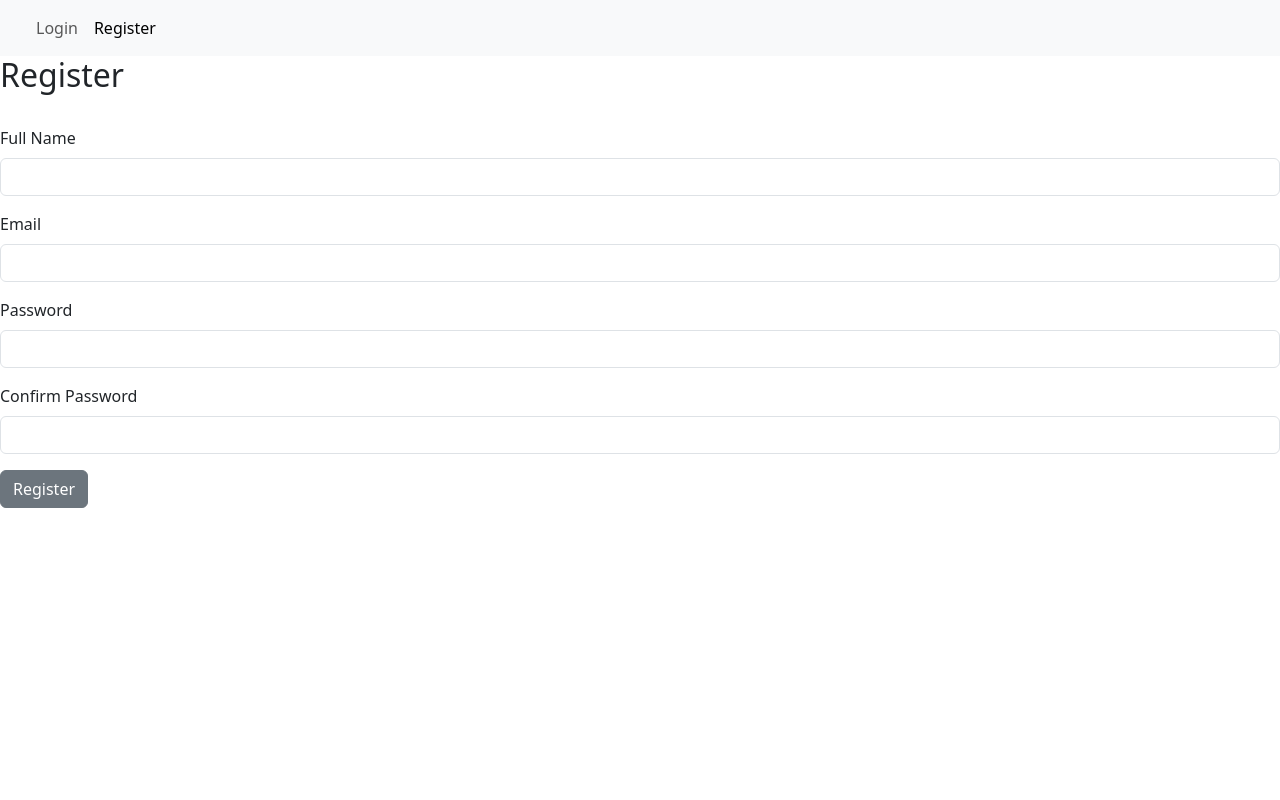
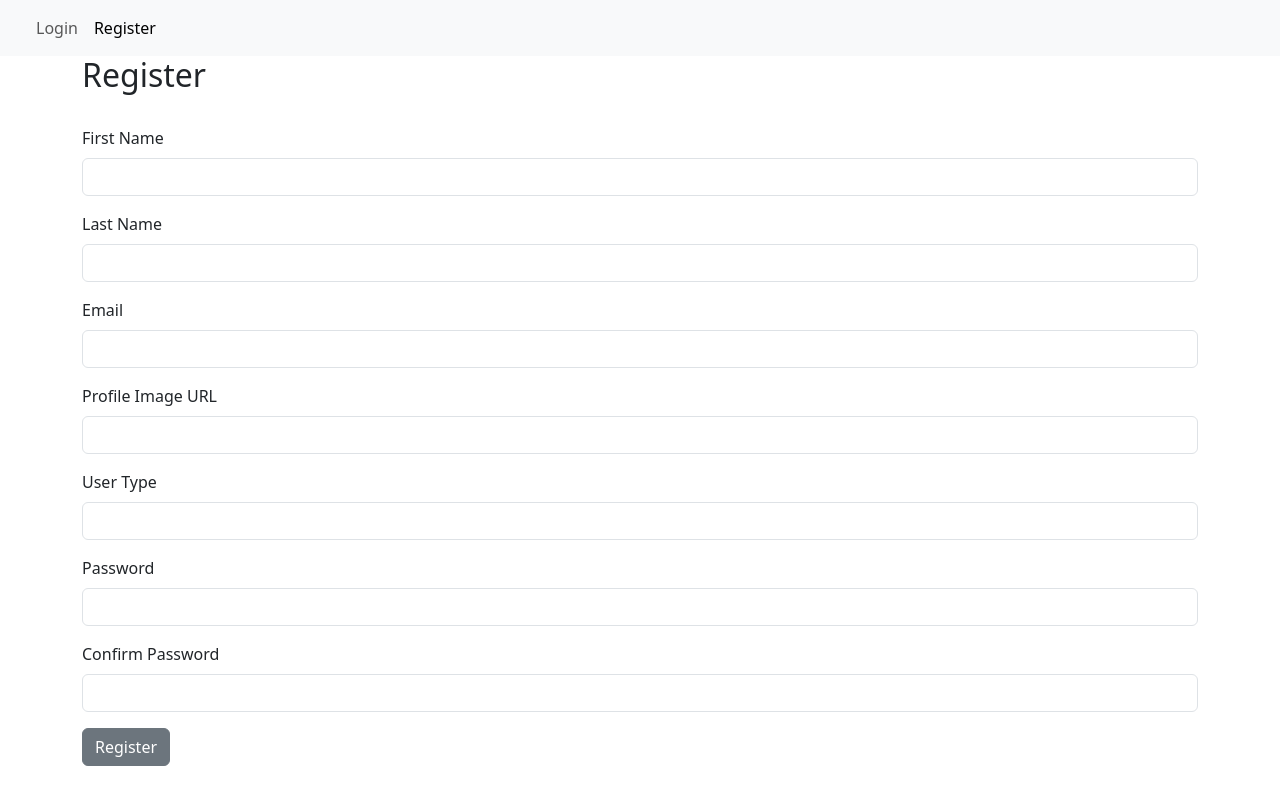
Before and after one commit to AustinCDavis/newforce-back-end-capstone, a React (Create React App) app in the folder Backend-Capstone/BackEndCapstone/client/backend-capstone/: page /register in a window 1280 px wide. Built offline with nearby package versions, Linux system fonts and the light colour scheme.

Commit message:
Will come back to registration error

```diff
--- a/Backend-Capstone/BackEndCapstone/client/backend-capstone/src/Managers/UserProfileManager.js
+++ b/Backend-Capstone/BackEndCapstone/client/backend-capstone/src/Managers/UserProfileManager.js
@@ -1,3 +1,5 @@
+import { Navigate } from "react-router-dom";
+
 const apiUrl = "https://localhost:5001";
 
 export const login = (userObject) => {
@@ -18,7 +20,8 @@ export const logout = () => {
       localStorage.clear()
 };
 
-export const register = (userObject, password) => {
+export const register = (userObject) => {
+
   return  fetch(`${apiUrl}/api/UserProfile`, {
     method: "POST",
     headers: {
@@ -27,7 +30,15 @@ export const register = (userObject, password) => {
     body: JSON.stringify(userObject),
   })
   .then((response) => response.json())
-    .then((savedUser) => {
-      localStorage.setItem("user", JSON.stringify(savedUser))
-    });
+    .then(() => {
+      <Navigate to="/login"/>
+    })
+  // .then((savedUser) => {
+  //     fetch(`${apiUrl}/api/UserProfile/GetByEmail?email=${savedUser.email}`)
+  //     .then((user) => {
+  //       console.log(user)
+  //       localStorage.setItem("user", JSON.stringify(user));
+  //       return user
+  //       })
+  //   });
 };
--- a/Backend-Capstone/BackEndCapstone/client/backend-capstone/src/components/Register.js
+++ b/Backend-Capstone/BackEndCapstone/client/backend-capstone/src/components/Register.js
@@ -1,61 +1,73 @@
-import React, { useState } from "react";
-import { Button, Form, FormGroup, Label, Input } from 'reactstrap';
+import React, { useState} from "react";
+import { Button, Form, FormGroup, Label, Input, Container } from 'reactstrap';
 import { useNavigate } from "react-router-dom";
 import { register } from "../Managers/UserProfileManager";
 
 
-export default function Register({ setIsLoggedIn }) {
+export default function Register({setIsLoggedIn}) {
   const navigate = useNavigate();
 
-  const [fullName, setFullName] = useState();
+  const [firstName, setFirstName] = useState();
+  const [lastName, setLastName] = useState();
   const [email, setEmail] = useState();
-
   const [password, setPassword] = useState();
+  const [imageLocation, setImageLocation] = useState();
+  const [userTypeId, setType] = useState();
   const [confirmPassword, setConfirmPassword] = useState();
 
   const registerClick = (e) => {
     e.preventDefault();
     if (password && password !== confirmPassword) {
-      alert("Passwords do not match. Please try again.");
+      alert("Passwords don't match. Do better.");
     } else {
-      const userObject = { fullName, email };
-      register(userObject, password)
+      const userProfile = { firstName, lastName, imageLocation, email, password, userTypeId };
+      register(userProfile, password)
         .then(() => {
           setIsLoggedIn(true)
           navigate('/')
         });
     }
-  };
+ };
 
   return (
-    <Form className="form" onSubmit={registerClick}>
-      <h2 style={{ marginBottom: "2rem" }} className="register-form-title">Register</h2>
+    <Container>
+
+    <Form onSubmit={registerClick}>
+    <h2 style={{marginBottom:"2rem"}} className="login-form-title">Register</h2>
       <fieldset>
         <FormGroup>
-          <Label htmlFor="fullName">Full Name</Label>
-          <Input className="input sm-text-input" id="fullName" type="text" onChange={e => setFullName(e.target.value)} />
+          <Label htmlFor="firstName">First Name</Label>
+          <Input id="firstName" type="text" onChange={e => setFirstName(e.target.value)} />
         </FormGroup>
-
+        <FormGroup>
+          <Label htmlFor="lastName">Last Name</Label>
+          <Input id="lastName" type="text" onChange={e => setLastName(e.target.value)} />
+        </FormGroup>
         <FormGroup>
           <Label for="email">Email</Label>
-          <Input className="input sm-text-input" id="email" type="text" onChange={e => setEmail(e.target.value)} />
+          <Input id="email" type="text" onChange={e => setEmail(e.target.value)} />
         </FormGroup>
-
+        <FormGroup>
+          <Label htmlFor="imageLocation">Profile Image URL</Label>
+          <Input id="imageLocation" type="text" onChange={e => setImageLocation(e.target.value)} />
+        </FormGroup>
+        <FormGroup>
+          <Label htmlFor="userTypeId">User Type</Label>
+          <Input id="userTypeId" type="number" max="3" min="2" onChange={e => setType(e.target.value)} />
+        </FormGroup>
         <FormGroup>
           <Label for="password">Password</Label>
-          <Input className="input sm-text-input" id="password" type="password" onChange={e => setPassword(e.target.value)} />
+          <Input id="password" type="password" onChange={e => setPassword(e.target.value)} />
         </FormGroup>
-
         <FormGroup>
           <Label for="confirmPassword">Confirm Password</Label>
-          <Input className="input sm-text-input" id="confirmPassword" type="password" onChange={e => setConfirmPassword(e.target.value)} />
+          <Input id="confirmPassword" type="password" onChange={e => setConfirmPassword(e.target.value)} />
         </FormGroup>
-
         <FormGroup>
           <Button>Register</Button>
         </FormGroup>
-
       </fieldset>
     </Form>
+    </Container>
   );
 }
```
